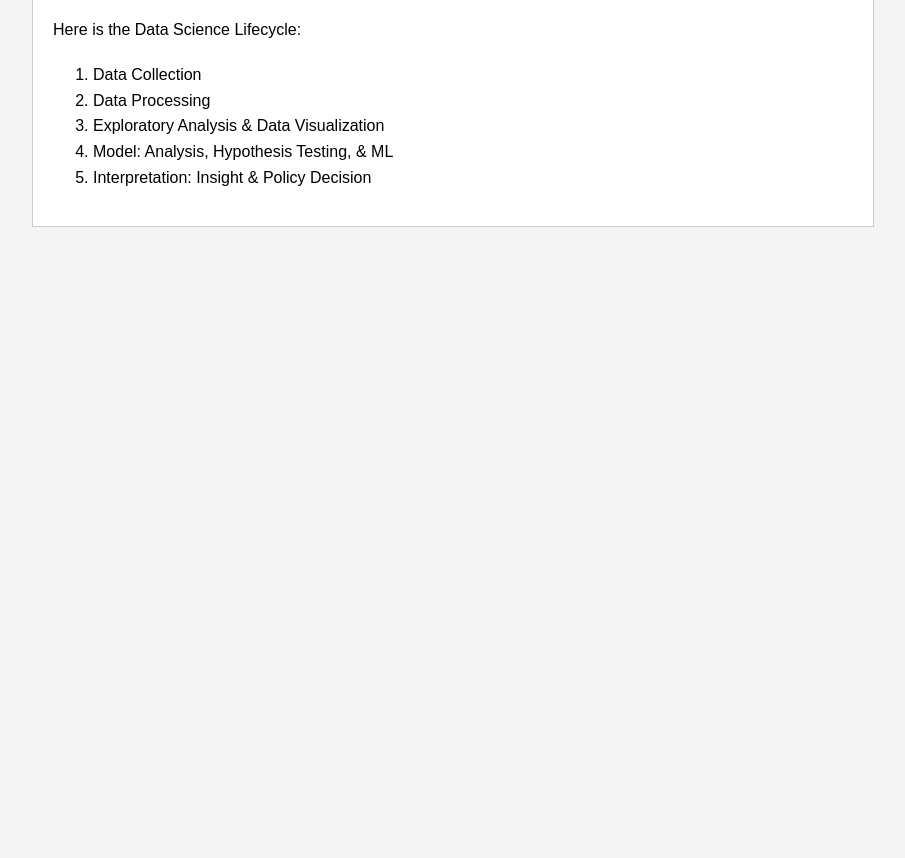
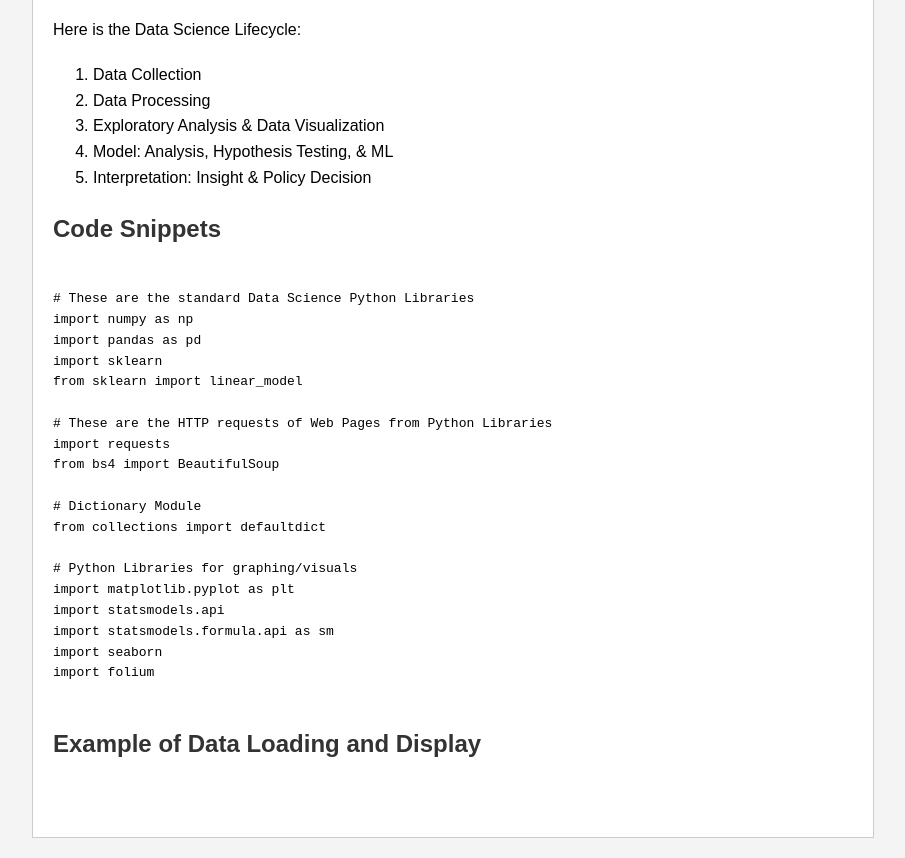
Before and after one commit to bmach1062/bmach1062.github.io, a plain HTML site: page index.html in a window 1280 px wide. Shown: the part 692-1550 px from the top of the page, without its empty margins (187-1092 px from the left). Before the commit the page ends 939 px from the top, so only its background shows below. Drawn offline with Linux system fonts and the light colour scheme.

Commit message:
Initial Comment

```diff
--- a/index.html
+++ b/index.html
@@ -57,6 +57,34 @@
         <li>Model: Analysis, Hypothesis Testing, & ML</li>
         <li>Interpretation: Insight & Policy Decision</li>
     </ol>
+
+
+
+    <h2>Code Snippets</h2>
+    <pre><code class="language-python">
+# These are the standard Data Science Python Libraries
+import numpy as np
+import pandas as pd
+import sklearn
+from sklearn import linear_model
+
+# These are the HTTP requests of Web Pages from Python Libraries
+import requests
+from bs4 import BeautifulSoup
+
+# Dictionary Module
+from collections import defaultdict
+
+# Python Libraries for graphing/visuals
+import matplotlib.pyplot as plt
+import statsmodels.api
+import statsmodels.formula.api as sm
+import seaborn
+import folium
+    </code></pre>
+
+    <h2>Example of Data Loading and Display</h2>
+    <pre><code class="language-python">
 </div>
 </body>
 </html>
```
